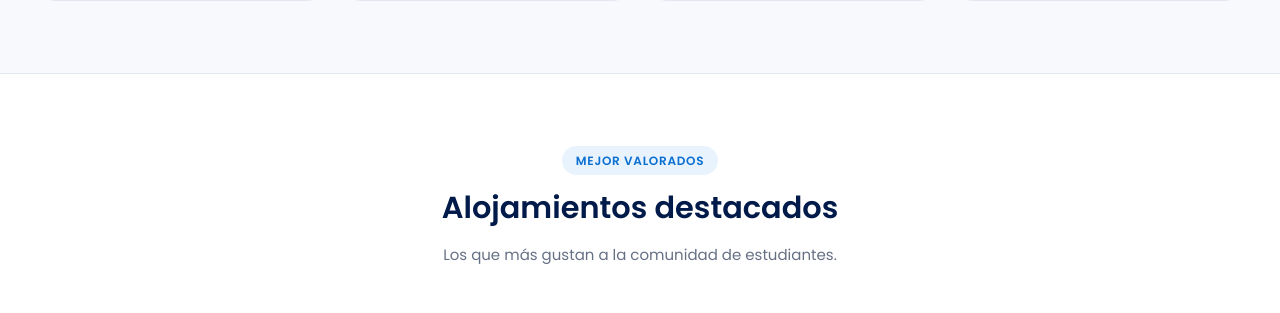
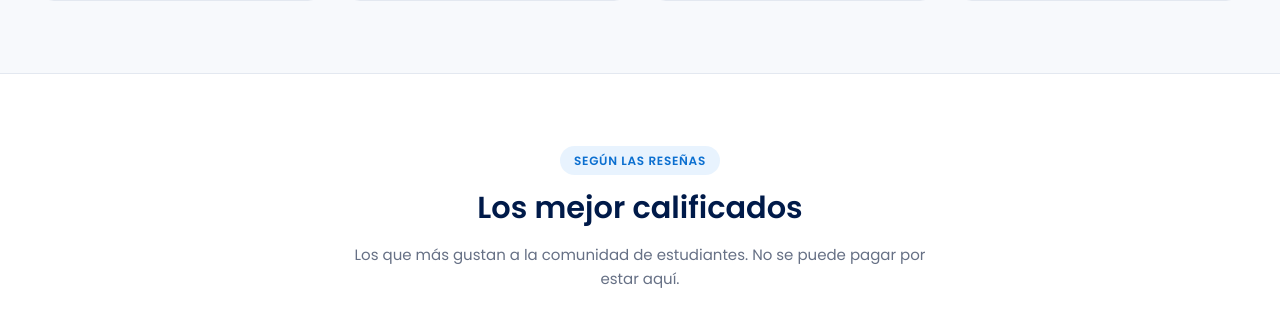
Before and after one commit to Jhon-Gonzzalez/habbi-platform, a Laravel app: page / in a window 1280 px wide. Shown: the part 1185-1498 px from the top of the page. Run offline with Laravel 12, Linux system fonts and the light colour scheme; data comes from the database, SQL or seed files in the repository; parts of the project's set-up code (start-up, migrations or seed data) failed here and were passed over.

Commit message:
Deshacer la ambigüedad de «destacado» entre la portada y las campañas
La portada llamaba «Alojamientos destacados» a los mejor calificados.
Pero desde que existen las campañas de pago, «Destacado» es la etiqueta
de un anuncio pagado. El estudiante no tenía forma de saber si los de la
portada salían por sus reseñas o porque alguien puso plata, y que esas
dos cosas se llamaran igual arruinaba justo la señal que la etiqueta
tiene que dar.

- La sección de la portada pasa a «Los mejor calificados», con el
  antetítulo «Según las reseñas» y una frase que lo dice sin rodeos:
  «No se puede pagar por estar aquí». Porque es verdad, y porque si no
  se dice, el visitante tiene razones para sospechar lo contrario.
- La variable del controlador deja de llamarse $destacados.

Y se termina el renombrado que quedó a medias en el modelo, donde los
métodos seguían hablando de destaques:

  estaDestacado()            → tieneCampanaActiva()
  scopeDestacados()          → scopeConCampana()
  scopeDestacadosPrimero()   → scopeConCampanaPrimero()
  diasDestacadoRestantes()   → diasDeCampanaRestantes()
  destacar($dias)            → activarCampana($dias)
  quitarDestaque()           → terminarCampana()

La etiqueta que ve el estudiante en la tarjeta SIGUE diciendo
«Destacado», y eso no es un descuido: a él lo que le importa es
entender que ese anuncio está pagado, y «campaña» no se lo dice.
«Campaña» es el nombre del producto que compra el arrendador. Dos
públicos, dos palabras.

392 tests y el recorrido de las 41 pantallas, en verde.

Co-Authored-By: Claude Opus 5 <noreply@anthropic.com>
Claude-Session: https://claude.ai/code/session_01DXvb9LQCdWyMfNDPuH1Wey

```diff
--- a/app/Http/Controllers/Admin/CampanaController.php
+++ b/app/Http/Controllers/Admin/CampanaController.php
@@ -27,7 +27,7 @@ class CampanaController extends Controller
     public function index(): View
     {
         $vigentes = Alojamiento::query()
-            ->destacados()
+            ->conCampana()
             ->with('user:id,name')
             ->orderBy('campana_hasta')
             ->get();
--- a/app/Http/Controllers/HomeController.php
+++ b/app/Http/Controllers/HomeController.php
@@ -7,10 +7,16 @@ use Illuminate\Contracts\View\View;
 
 class HomeController extends Controller
 {
-    /** Landing pública con los alojamientos mejor valorados. */
+    /**
+     * Portada pública con los alojamientos mejor calificados.
+     *
+     * No se llaman «destacados» aunque lo parezca: desde que existen las
+     * campañas de pago, esa palabra es la etiqueta de un anuncio pagado.
+     * Estos salen por sus reseñas, y aquí no se puede pagar por entrar.
+     */
     public function index(): View
     {
-        $destacados = Alojamiento::query()
+        $mejorCalificados = Alojamiento::query()
             ->disponibles()
             ->conResenas()
             ->orderByDesc('ratings_avg_rating')
@@ -18,6 +24,6 @@ class HomeController extends Controller
             ->take(6)
             ->get();
 
-        return view('index', compact('destacados'));
+        return view('index', compact('mejorCalificados'));
     }
 }
--- a/app/Models/Alojamiento.php
+++ b/app/Models/Alojamiento.php
@@ -303,12 +303,12 @@ class Alojamiento extends Model
      * booleano habría exigido esa tarea, y el día que fallara se
      * quedarían publicaciones destacadas sin haberlas pagado.
      */
-    public function estaDestacado(): bool
+    public function tieneCampanaActiva(): bool
     {
         return $this->campana_hasta !== null && $this->campana_hasta->isFuture();
     }
 
-    public function scopeDestacados(Builder $query): Builder
+    public function scopeConCampana(Builder $query): Builder
     {
         return $query->whereNotNull('campana_hasta')->where('campana_hasta', '>', now());
     }
@@ -321,7 +321,7 @@ class Alojamiento extends Model
      * convertiría esto en una subasta. Así, todos los destacados van
      * arriba en igualdad y dentro de ese grupo manda el orden normal.
      */
-    public function scopeDestacadosPrimero(Builder $query): Builder
+    public function scopeConCampanaPrimero(Builder $query): Builder
     {
         return $query->orderByRaw(
             'CASE WHEN campana_hasta IS NOT NULL AND campana_hasta > ? THEN 0 ELSE 1 END',
@@ -330,9 +330,9 @@ class Alojamiento extends Model
     }
 
     /** Cuántos días le quedan de campaña (0 si ya se le acabó). */
-    public function diasDestacadoRestantes(): int
+    public function diasDeCampanaRestantes(): int
     {
-        return $this->estaDestacado()
+        return $this->tieneCampanaActiva()
             ? max(1, (int) ceil(now()->diffInHours($this->campana_hasta) / 24))
             : 0;
     }
@@ -344,14 +344,14 @@ class Alojamiento extends Model
      * reemplazarlo: quien paga dos quincenas seguidas no puede perder los
      * días que ya había comprado por renovar antes de tiempo.
      */
-    public function destacar(int $dias): void
+    public function activarCampana(int $dias): void
     {
-        $desde = $this->estaDestacado() ? $this->campana_hasta : now();
+        $desde = $this->tieneCampanaActiva() ? $this->campana_hasta : now();
 
         $this->update(['campana_hasta' => $desde->copy()->addDays($dias)]);
     }
 
-    public function quitarDestaque(): void
+    public function terminarCampana(): void
     {
         $this->update(['campana_hasta' => null]);
     }
@@ -426,7 +426,7 @@ class Alojamiento extends Model
             'price_desc' => $query->orderByDesc('price'),
             'rating'     => $query->orderByDesc('ratings_avg_rating'),
             'oldest'     => $query->oldest(),
-            default      => $query->destacadosPrimero()->latest(),
+            default      => $query->conCampanaPrimero()->latest(),
         };
     }
 
@@ -525,10 +525,11 @@ class Alojamiento extends Model
     /**
      * El historial de campañas pagadas de esta publicación.
      *
-     * NO se llama campanas() a propósito: ese nombre lo usa el scope
-     * scopeEnCampana... y en general, una relación con el mismo nombre
-     * que un scope lo tapa. Alojamiento::destacados() ya reventó una vez
-     * con «cannot be called statically» por exactamente eso.
+     * NO se llama campanas() a propósito: una relación con el mismo
+     * nombre que un scope lo tapa, y Eloquent resuelve al método real en
+     * vez de al scope. Ya pasó una vez con destacados(), que reventaba
+     * con «cannot be called statically» y dejó en rojo toda la suite de
+     * administración.
      */
     public function cobrosDeCampana(): HasMany
     {
--- a/app/Services/CampanaService.php
+++ b/app/Services/CampanaService.php
@@ -35,9 +35,9 @@ class CampanaService
         return DB::transaction(function () use ($alojamiento, $dias, $monto, $medio, $referencia, $nota, $registradoPor) {
             // Si ya estaba destacada, los días nuevos se suman a los que le
             // quedaban: renovar antes de tiempo no puede costarle días.
-            $empieza = $alojamiento->estaDestacado() ? $alojamiento->campana_hasta->copy() : now();
+            $empieza = $alojamiento->tieneCampanaActiva() ? $alojamiento->campana_hasta->copy() : now();
 
-            $alojamiento->destacar($dias);
+            $alojamiento->activarCampana($dias);
 
             $cobro = $alojamiento->cobrosDeCampana()->create([
                 'registrado_por' => $registradoPor->id,
@@ -83,7 +83,7 @@ class CampanaService
      */
     public function quitar(Alojamiento $alojamiento, User $actor, ?string $motivo = null): void
     {
-        $alojamiento->quitarDestaque();
+        $alojamiento->terminarCampana();
 
         Auditor::registrar(
             Auditoria::CAMPANA_TERMINADA,
--- a/resources/views/admin/campanas/index.blade.php
+++ b/resources/views/admin/campanas/index.blade.php
@@ -55,7 +55,7 @@
                                     </div>
                                 </td>
                                 <td>{{ $a->user->name }}</td>
-                                <td><span class="hb-badge hb-badge--warning">{{ $a->diasDestacadoRestantes() }} día(s)</span></td>
+                                <td><span class="hb-badge hb-badge--warning">{{ $a->diasDeCampanaRestantes() }} día(s)</span></td>
                                 <td style="text-align:right">
                                     <form method="POST" action="{{ route('admin.campanas.destroy', $a) }}"
                                           data-confirmar="«{{ $a->title }}» dejará de salir de primeras. El cobro queda en el historial. ¿Continuar?">
--- a/resources/views/alojamientos/campana.blade.php
+++ b/resources/views/alojamientos/campana.blade.php
@@ -13,12 +13,12 @@
         </div>
         <div class="hb-card__body">
 
-            @if ($alojamiento->estaDestacado())
+            @if ($alojamiento->tieneCampanaActiva())
                 <div class="hb-alert hb-alert--success" style="margin-bottom:1.25rem">
                     <span class="hb-alert__icon" aria-hidden="true">★</span>
                     <span>
                         <strong>Tu campaña está activa.</strong>
-                        Le quedan {{ $alojamiento->diasDestacadoRestantes() }} día(s),
+                        Le quedan {{ $alojamiento->diasDeCampanaRestantes() }} día(s),
                         hasta el {{ $alojamiento->campana_hasta->translatedFormat('d \d\e F') }}.
                         Si renuevas antes, los días nuevos se suman a los que te quedan.
                     </span>
--- a/resources/views/index.blade.php
+++ b/resources/views/index.blade.php
@@ -68,18 +68,27 @@
         </div>
     </section>
 
-    {{-- ===== Destacados ===== --}}
-    @if ($destacados->isNotEmpty())
+    {{--
+        ===== Los mejor calificados =====
+
+        Antes esta sección se llamaba «Alojamientos destacados». Hubo que
+        cambiarlo: desde que existen las campañas de pago, «Destacado» es
+        la etiqueta de un anuncio pagado, y el estudiante no podía saber
+        si estos salían por sus reseñas o porque alguien puso plata. Que
+        esas dos cosas se llamen igual arruina justo la señal que la
+        etiqueta tiene que dar.
+    --}}
+    @if ($mejorCalificados->isNotEmpty())
         <section class="hb-section hb-section--alt">
             <div class="hb-container">
                 <div class="hb-section__head">
-                    <span class="hb-eyebrow">Mejor valorados</span>
-                    <h2>Alojamientos destacados</h2>
-                    <p>Los que más gustan a la comunidad de estudiantes.</p>
+                    <span class="hb-eyebrow">Según las reseñas</span>
+                    <h2>Los mejor calificados</h2>
+                    <p>Los que más gustan a la comunidad de estudiantes. No se puede pagar por estar aquí.</p>
                 </div>
 
                 <div class="hb-grid">
-                    @foreach ($destacados as $a)
+                    @foreach ($mejorCalificados as $a)
                         @include('partials.listing-card', ['a' => $a])
                     @endforeach
                 </div>
--- a/resources/views/layouts/admin.blade.php
+++ b/resources/views/layouts/admin.blade.php
@@ -64,11 +64,11 @@
                 </a>
             </li>
             <li>
-                @php $destacadasAhora = \App\Models\Alojamiento::destacados()->count(); @endphp
+                @php $enCampana = \App\Models\Alojamiento::conCampana()->count(); @endphp
                 <a href="{{ route('admin.campanas.index') }}" class="{{ request()->routeIs('admin.campanas.*') ? 'is-active' : '' }}">
                     <span aria-hidden="true">★</span> Campañas
-                    @if ($destacadasAhora)
-                        <span class="hb-badge hb-badge--success" style="margin-left:auto">{{ $destacadasAhora }}</span>
+                    @if ($enCampana)
+                        <span class="hb-badge hb-badge--success" style="margin-left:auto">{{ $enCampana }}</span>
                     @endif
                 </a>
             </li>
--- a/resources/views/partials/listing-card.blade.php
+++ b/resources/views/partials/listing-card.blade.php
@@ -25,7 +25,7 @@
             <span class="hb-listing__flag">Pausado</span>
         @elseif ($a->estaArrendado())
             <span class="hb-listing__flag">Ya arrendado</span>
-        @elseif ($a->estaDestacado())
+        @elseif ($a->tieneCampanaActiva())
             <span class="hb-listing__flag hb-listing__flag--destacado" title="Este arrendador pagó para que su anuncio aparezca de primero">
                 ★ Destacado
             </span>
@@ -88,7 +88,7 @@
                      está pendiente o pausado sería cobrar por nada. --}}
                 @if ($a->esVisibleAlPublico())
                     <a class="hb-btn hb-btn--ghost hb-btn--sm" href="{{ route('alojamientos.campana', $a) }}">
-                        {{ $a->estaDestacado() ? '★ En campaña' : 'Promocionar' }}
+                        {{ $a->tieneCampanaActiva() ? '★ En campaña' : 'Promocionar' }}
                     </a>
                 @endif
 
```
Also changed, not shown: tests/Feature/CampanaTest.php (+6 -6 lines), tests/Feature/TarifaCampanaTest.php (+2 -2 lines).
